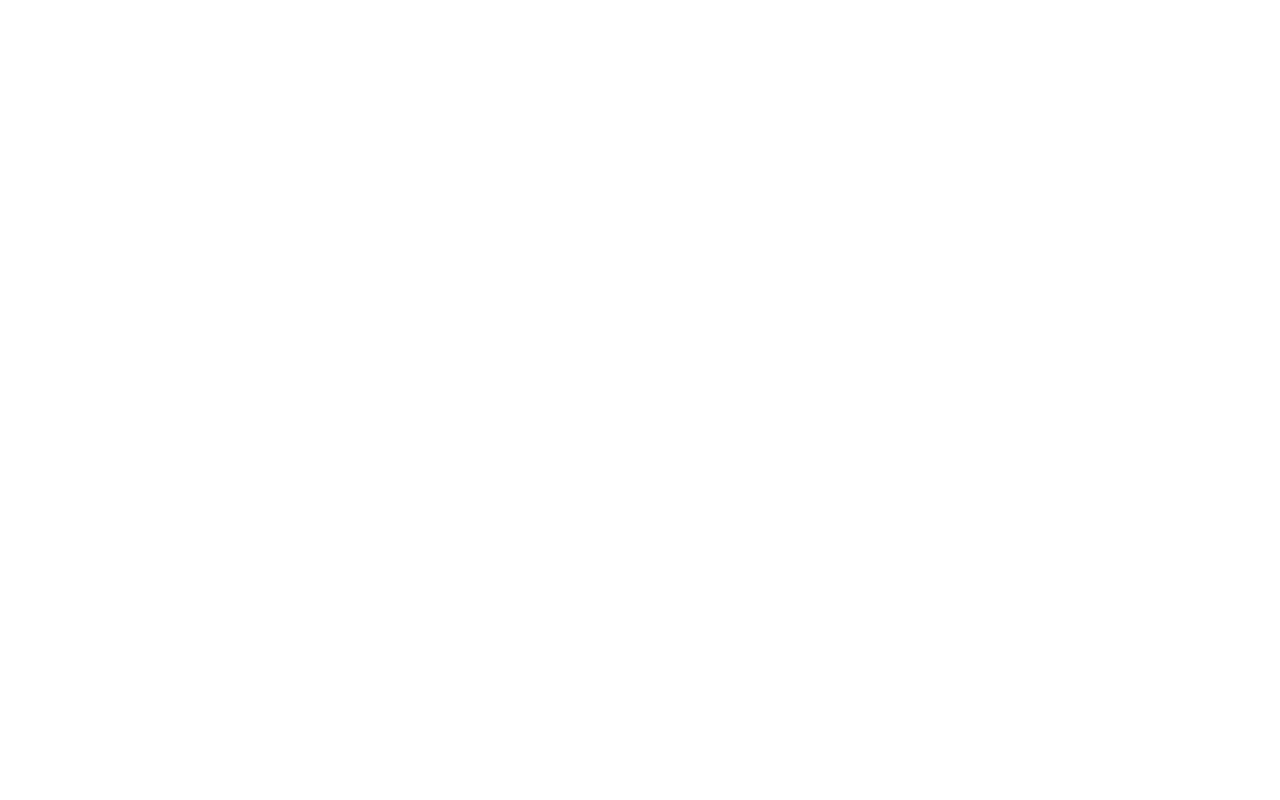
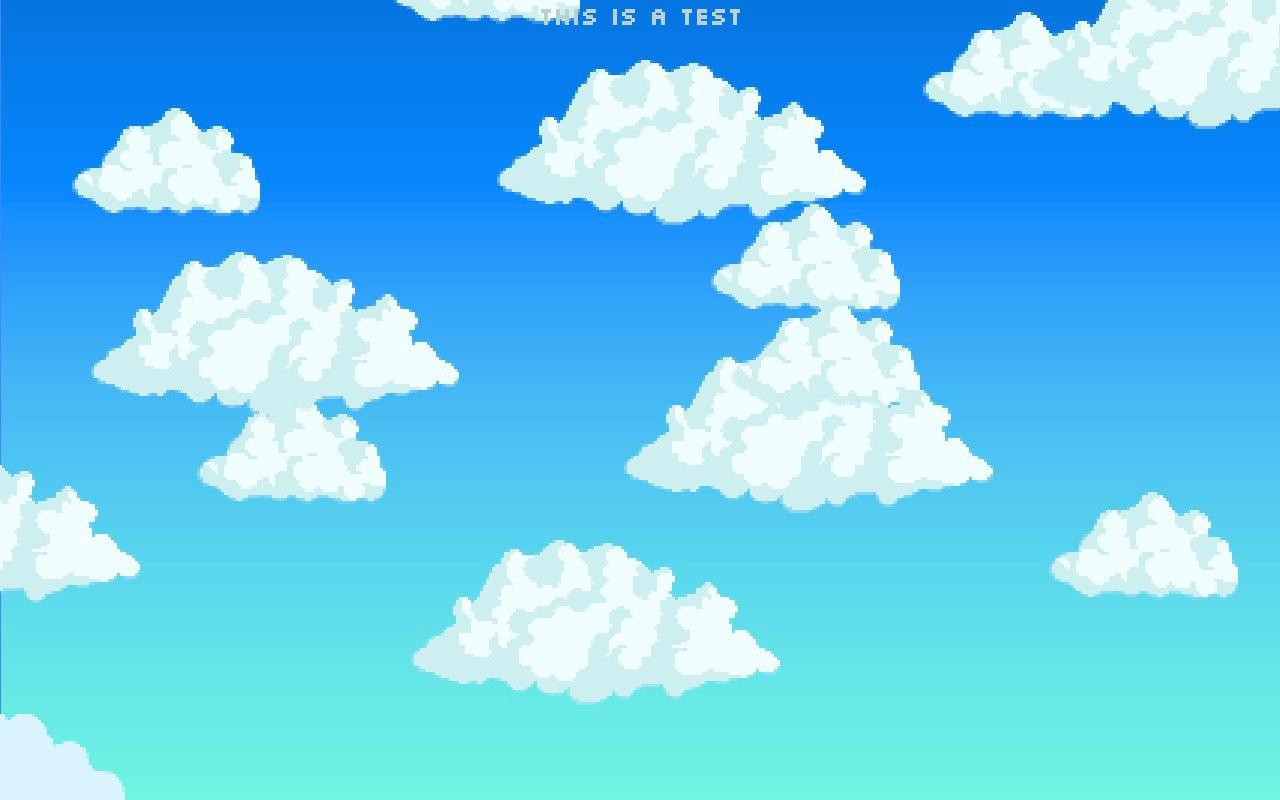
Before and after one commit to kernel0verflow/landing-page, a plain HTML site: page impressum.html in a window 1280 px wide. Drawn offline with Linux system fonts and the light colour scheme.

Commit message:
Impressum Header added

```diff
--- a/impressum.html
+++ b/impressum.html
@@ -4,7 +4,10 @@
     <meta charset="UTF-8" />
     <meta http-equiv="X-UA-Compatible" content="IE=edge" />
     <meta name="viewport" content="width=device-width, initial-scale=1.0" />
+    <link rel="stylesheet" href="styles/style.css" />
     <title>Impressum</title>
   </head>
-  <body></body>
+  <body>
+    <h1 class="page-logo">This is a Test</h1>
+  </body>
 </html>
```
